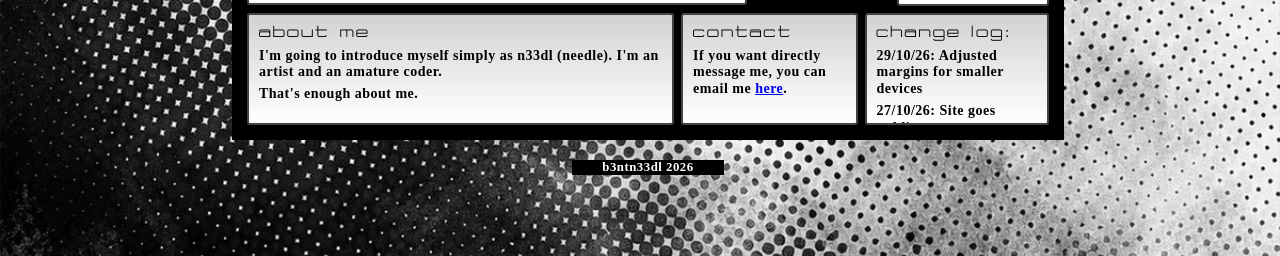
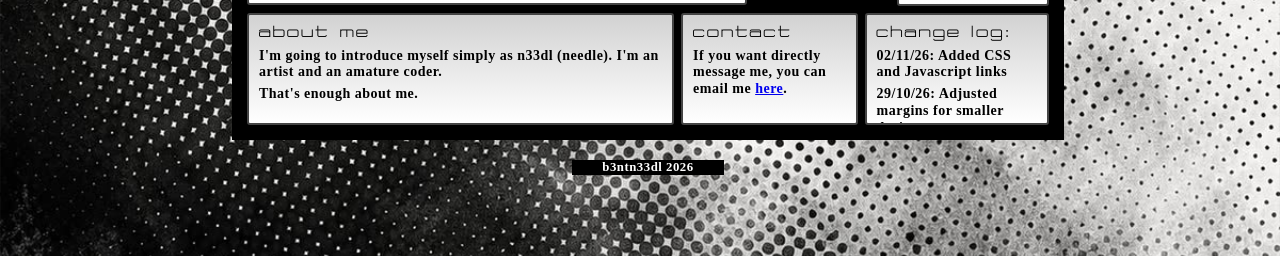
Before and after one commit to b3ntn33dl/b3ntn33dl.github.io, a plain HTML site: page index.html in a window 1280 px wide. Shown: the part 553-809 px from the top of the page. Drawn offline with Linux system fonts and the light colour scheme; a web font is replaced by a local one.

Commit message:
Update index.html

```diff
--- a/index.html
+++ b/index.html
@@ -103,11 +103,13 @@
 
 		<section class="log" id="log" class="half">
 			<h2>Change log:</h2>
+			<p>02/11/26: Added CSS and Javascript links</p>
+
 			<p>29/10/26: Adjusted margins for smaller devices</p>
 
-			<p>27/10/26: Site goes public</p>
+			<p>??/??/??: Hiatus</p>
 
-			<p>17/07/26: Site created in Phcode</p>
+			<p>17/07/26: Site created</p>
 
 
 		</section>
```
